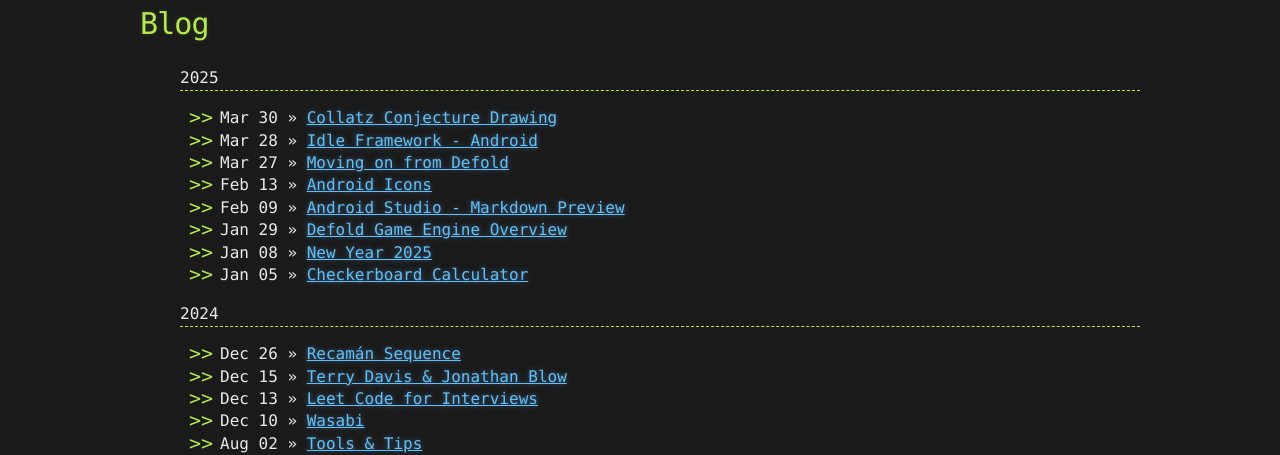
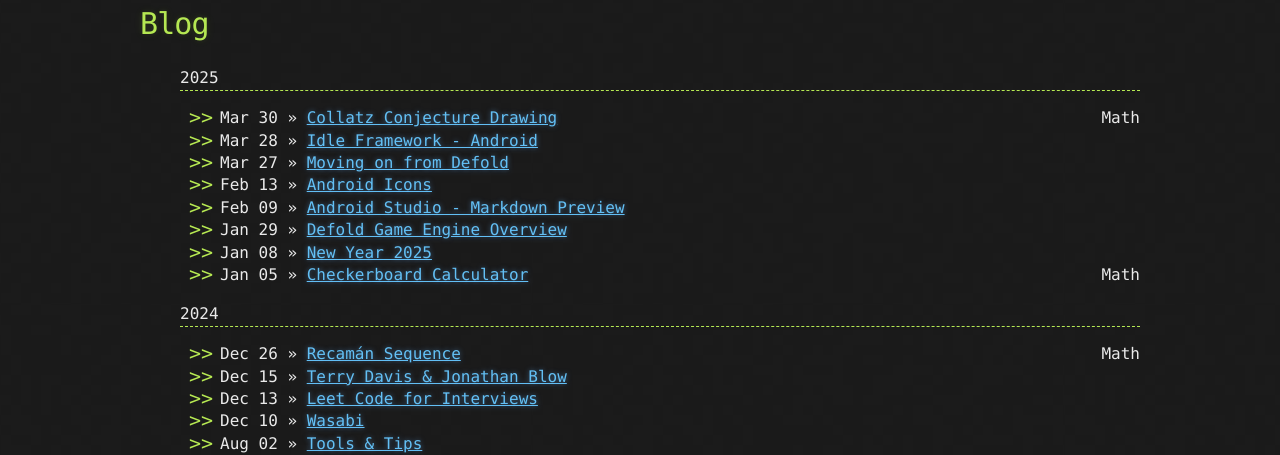
Before and after one commit to HubbleCommand/HubbleCommand.github.io, a Jekyll site: the page built from blog/index.md, in a window 1280 px wide. Shown: the part 228-683 px from the top of the page. Built offline with Jekyll 4.4.1, drawn with Linux system fonts in a browser that asks for light colours; nearby versions of some CDN libraries.

Commit message:
blog show post categories

```diff
--- a/blog/index.md
+++ b/blog/index.md
@@ -13,7 +13,11 @@
 
 <ul>
     {% for post in year.items %}
-        <li><span>{{ post.date | date: "%b %d" }}</span> » <a href="{{ post.url }}" title="{{ post.title }}">{{ post.title }}</a></li>
+        <li><span>{{ post.date | date: "%b %d" }}</span> » <a href="{{ post.url }}" title="{{ post.title }}">{{ post.title }}</a>
+        {% if post.categories and post.categories != empty %}
+            <span style="float:right;">{{post.categories | array_to_sentence_string}}</span>
+        {% endif %}
+        </li>
     {% endfor %}
 </ul>
 
```
